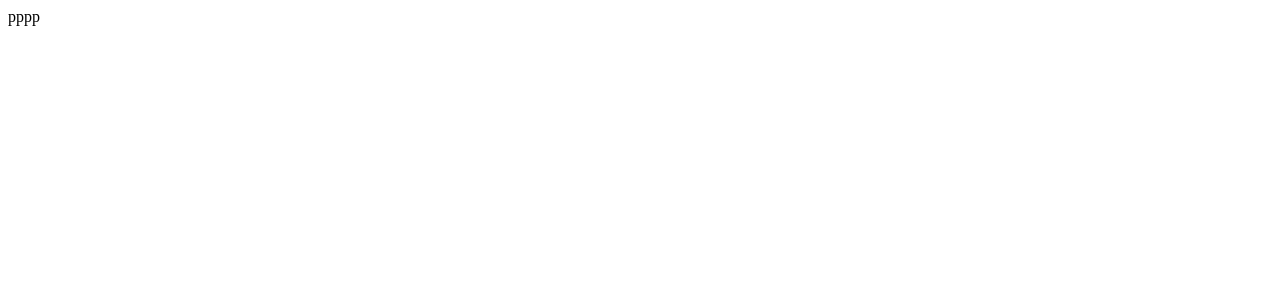
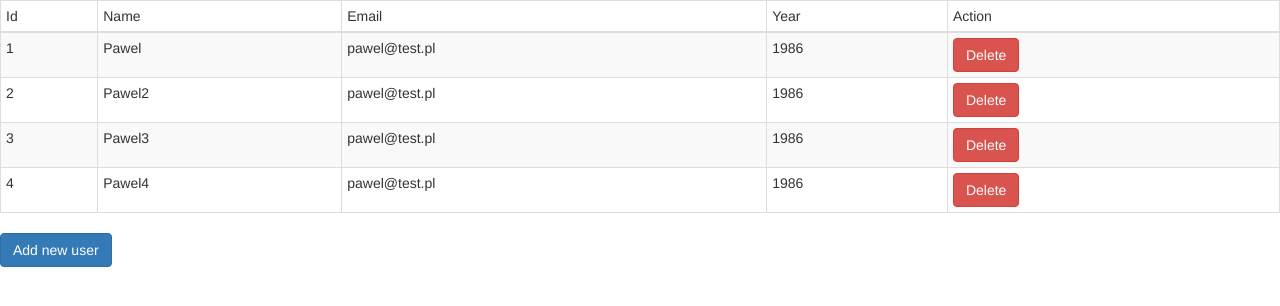
Before and after one commit to paweln1986/szkolenie, a React app: page / in a window 1280 px wide. Built offline with nearby package versions, Linux system fonts and the light colour scheme.

Commit message:
add user table

```diff
--- a/app/index.html
+++ b/app/index.html
@@ -3,9 +3,11 @@
 <head>
     <meta charset="UTF-8">
     <title>Szkolenie React</title>
+    <link rel="stylesheet" href="https://maxcdn.bootstrapcdn.com/bootstrap/3.3.7/css/bootstrap.min.css"
+          integrity="sha384-BVYiiSIFeK1dGmJRAkycuHAHRg32OmUcww7on3RYdg4Va+PmSTsz/K68vbdEjh4u"
+          crossorigin="anonymous">
 </head>
 <body>
-
-<div id="app"></div>
+    <div id="app"></div>
 </body>
 </html>
--- a/app/js/app.js
+++ b/app/js/app.js
@@ -1,7 +1,6 @@
 import React from 'react';
 import ReactDOM from 'react-dom';
 import '../scss/application.scss';
+import UserTable from './users/UserTable'
 
-ReactDOM.render(<div>pppp</div>, document.getElementById('app'));
-
-console.log("!!!!");
+ReactDOM.render(<UserTable/>, document.getElementById('app'));
--- /dev/null
+++ b/app/js/users/UserRow.js
@@ -0,0 +1,10 @@
+import React from 'react';
+
+const UserRow = ({user:{id,name,email,year="Undefined"},onClick}) => (<tr>
+    <td>{id}</td>
+    <td>{name}</td>
+    <td>{email}</td>
+    <td>{year}</td>
+    <td><button className="btn btn-danger" onClick={()=>onClick(id)}>Delete</button></td>
+</tr>);
+export default UserRow;
--- /dev/null
+++ b/app/js/users/UserTable.js
@@ -0,0 +1,68 @@
+import React from 'react';
+import UserRow from './UserRow'
+import UserTableHeader from './UserTableHeader'
+
+export default class UserTable extends React.Component {
+    constructor() {
+        super();
+        this.state = {
+            users: [
+                {   'id': 1,
+                    'name': 'Pawel',
+                    'email': 'pawel@test.pl',
+                    'year': 1986
+                },
+                {
+                    'id': 2,
+                    'name': 'Pawel2',
+                    'email': 'pawel@test.pl',
+                    'year': 1986
+                },
+                {
+                    'id': 3,
+                    'name': 'Pawel3',
+                    'email': 'pawel@test.pl',
+                    'year': 1986
+                },
+                {
+                    'id': 4,
+                    'name': 'Pawel4',
+                    'email': 'pawel@test.pl',
+                    'year': 1986
+                }
+            ]
+        };
+    }
+
+    addNewUser(){
+        let user = this.state.users[this.state.users.length-1];
+        const id = user===undefined? 0 : user.id;
+        this.setState({users:[...this.state.users, {
+            id: id+1,
+            'name': 'Pawel4',
+            'email': 'pawel@test.pl',
+            'year': new Date().toJSON()
+        }]})
+    }
+
+    removeUser(id){
+        this.setState({users:[...this.state.users.filter(e=>e.id!==id)]})
+    }
+
+    render() {
+        const userList = this.state.users.sort((a,b)=>a.id-b.id)
+            .map((user, i) => (<UserRow key={i} user={user} onClick={this.removeUser.bind(this)}/>));
+
+        return <div>
+            <table className="table table-striped table-bordered table-hover table-condensed">
+                <thead>
+                <UserTableHeader/>
+                </thead>
+                <tbody>
+                {userList}
+                </tbody>
+            </table>
+            <button onClick={()=>this.addNewUser()} className="btn btn-primary">Add new user</button>
+        </div>
+    }
+}
--- /dev/null
+++ b/app/js/users/UserTableHeader.js
@@ -0,0 +1,10 @@
+import React from 'react';
+
+const UserTableHeader = () => (<tr>
+    <td>Id</td>
+    <td>Name</td>
+    <td>Email</td>
+    <td>Year</td>
+    <td>Action</td>
+</tr>);
+export default UserTableHeader;
```
